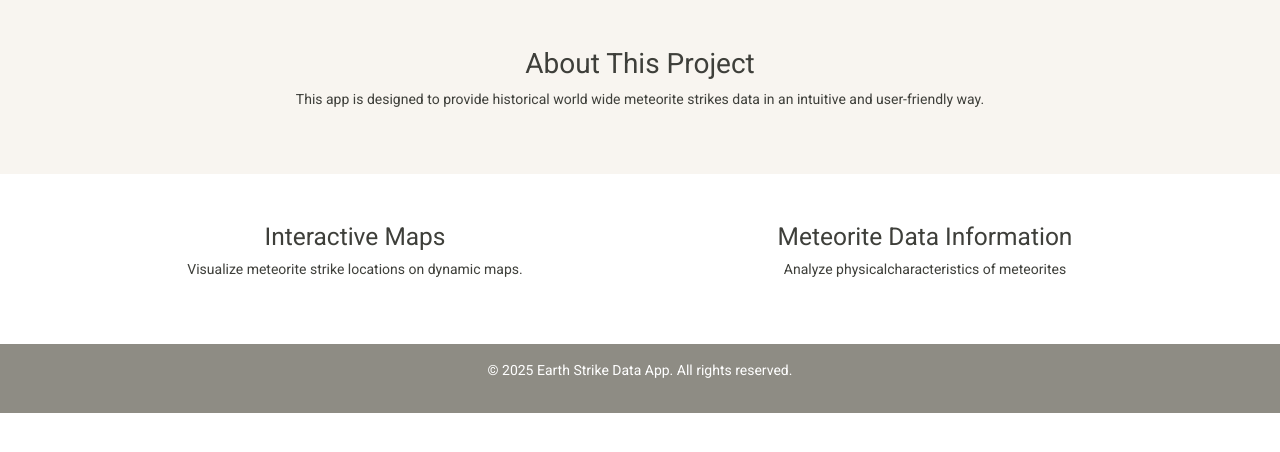
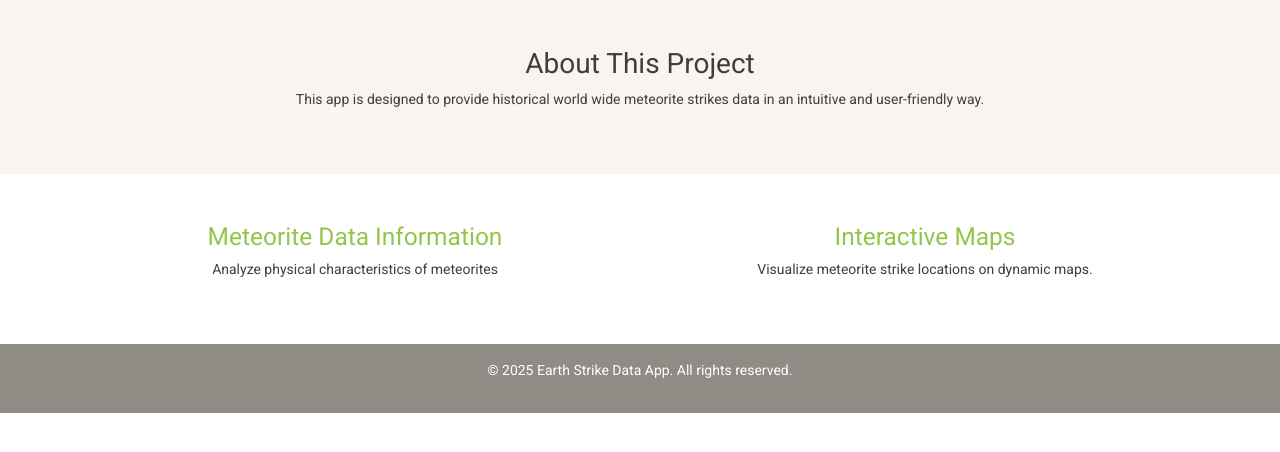
Before and after one commit to Gartles20/Project_3_Meteors, a Flask app: page / in a window 1280 px wide. Shown: the part 243-695 px from the top of the page. Run offline with Flask 3, Linux system fonts and the light colour scheme; some libraries are stand-ins or nearby versions.

Commit message:
chaged layout of index file

```diff
--- a/app/templates/index.html
+++ b/app/templates/index.html
@@ -18,7 +18,7 @@
           <div class="collapse navbar-collapse" id="navbarColor01">
             <ul class="navbar-nav me-auto">
               <li class="nav-item">
-                <a class="nav-link active" href="index.html">Home</a>
+                <a class="nav-link active" href="/">Home</a>
               </li>
               <li class="nav-item">
                 <a class="nav-link" href="/dashboard">Dashboard</a>
@@ -54,12 +54,14 @@
     <section id="features" class="container my-5">
         <div class="row text-center">
             <div class="col-md-6">
-                <h3>Interactive Maps</h3>
-                <p>Visualize meteorite strike locations on dynamic maps.</p>
+              <h3><a href="/dashboard">Meteorite Data Information</a></h3>
+              <p>Analyze physical characteristics of meteorites</p>
             </div>
             <div class="col-md-6">
-                <h3>Meteorite Data Information</h3>
-                <p>Analyze physicalcharacteristics of meteorites</p>
+              <h3><a href="/map">Interactive Maps</a></h3>
+              <p>Visualize meteorite strike locations on dynamic maps.</p>
+
+
             </div>
         </div>
     </section>
```
